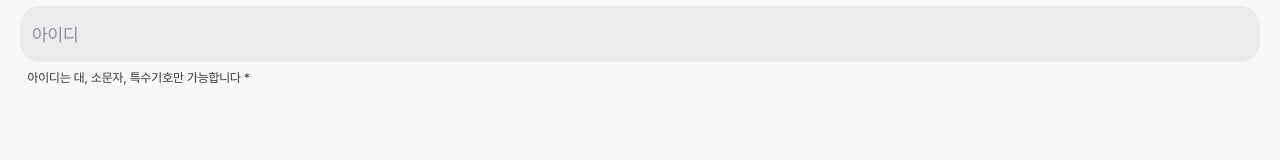
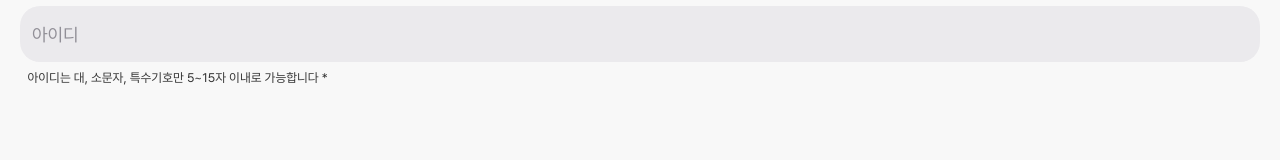
Before and after one commit to project-tingting/tingting_front, a Next.js app: page /join/userinfo in a window 1280 px wide. Shown: the part 164-324 px from the top of the page. Built offline with nearby package versions, Linux system fonts and the light colour scheme.

Commit message:
Refactor: 유저 아이디 설정 시 글자 수 제한 안내 텍스트 추가

```diff
--- a/pages/join/userinfo.tsx
+++ b/pages/join/userinfo.tsx
@@ -41,7 +41,7 @@ export default function userinfo() {
             text={
               isIdValid
                 ? '아이디가 이름으로 설정됩니다! *'
-                : '아이디는 대, 소문자, 특수기호만 가능합니다 *'
+                : '아이디는 대, 소문자, 특수기호만 5~15자 이내로 가능합니다 *'
             }
           />
           {isIdValid && (
```
